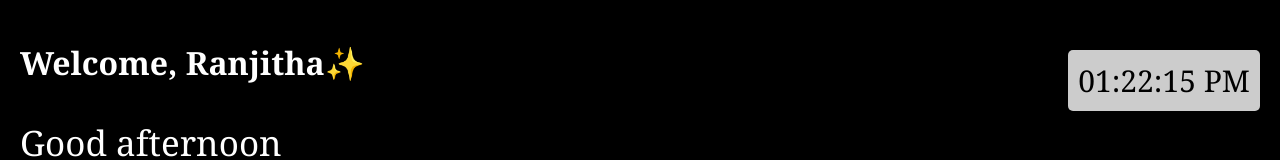
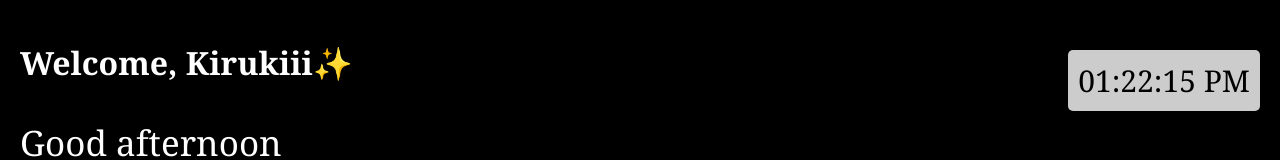
Before and after one commit to RanjithaP26/edge_home_page, a plain HTML site: page index.html in a window 1280 px wide. Shown: the top 160 px of the page. Drawn offline with Linux system fonts and the light colour scheme.

Commit message:
Update index.html

```diff
--- a/index.html
+++ b/index.html
@@ -9,7 +9,7 @@
 </head>
 <body>
     <div class="container">
-        <h1>Welcome, Ranjitha✨</h1>
+        <h1>Welcome, Kirukiii✨</h1>
         <p class="greeting" id="greeting"></p>
         <h2 class="fttxt">Have a Nice Day 💙✨</h2>
 
```
